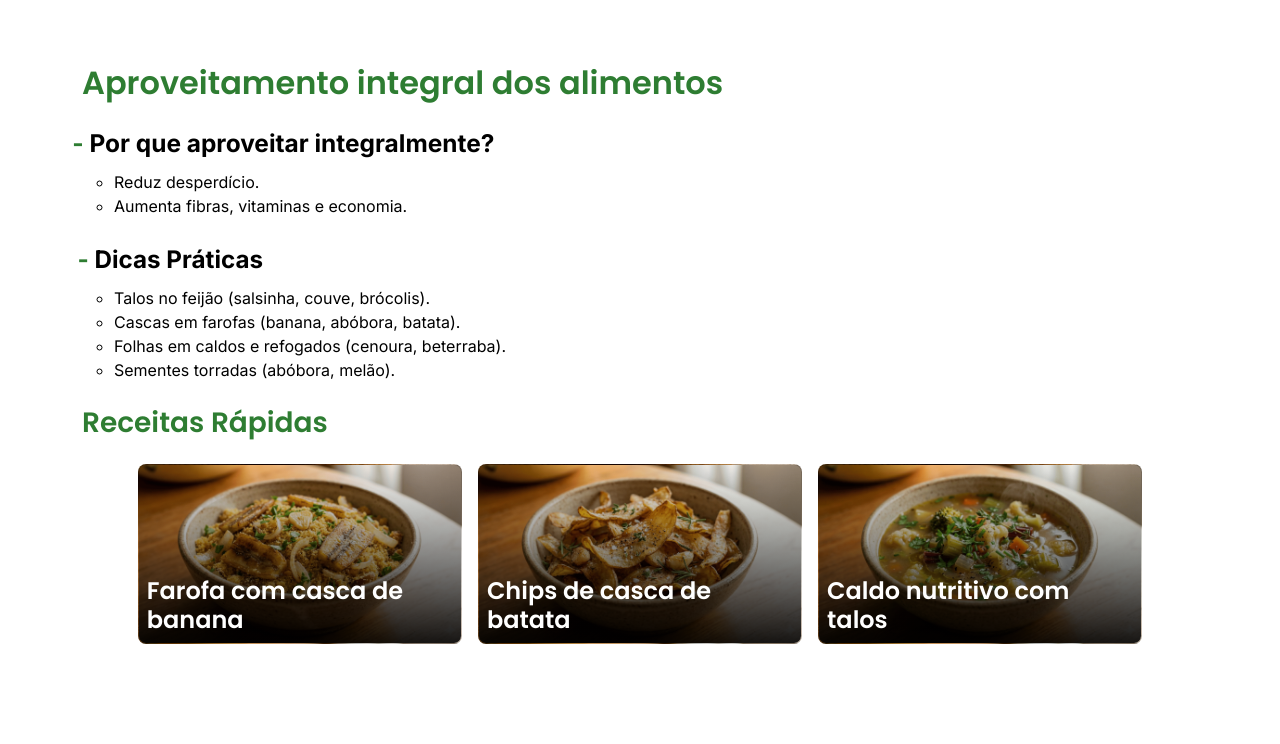
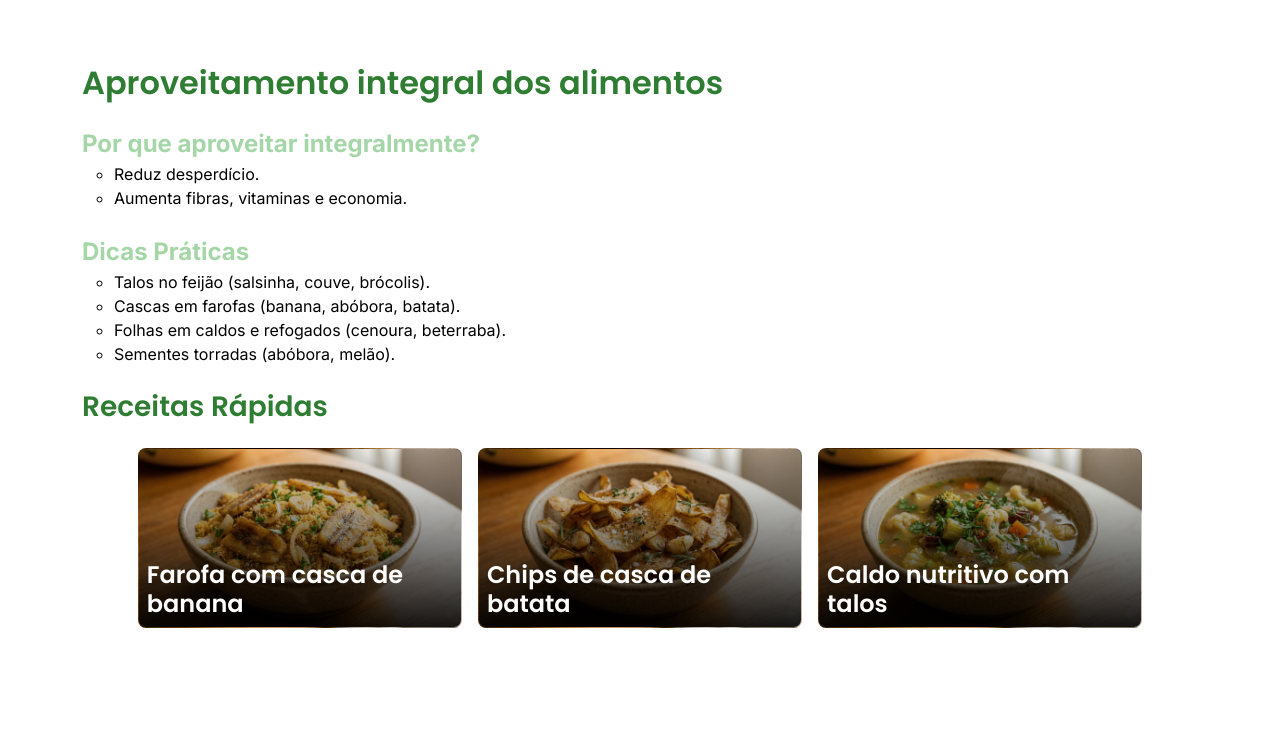
Before and after one commit to Filipe-Alexandre/senac-nutricao, a React (Vite) app: page / in a window 1280 px wide. Shown: the part 2420-3164 px from the top of the page. Built offline with nearby package versions, Linux system fonts and the light colour scheme.

Commit message:
ajuste solicitado

```diff
--- a/src/components/Aproveitamento.jsx
+++ b/src/components/Aproveitamento.jsx
@@ -12,23 +12,23 @@ export default function Aproveitamento() {
         <section id="apr-ali" className="container my-5">
             <h2 className="mb-4">Aproveitamento integral dos alimentos</h2>
 
-            <details className="mb-4" open>
-                <summary className="fw-bold fs-4 mb-2">Por que aproveitar integralmente?</summary>
+            <div className="mb-4" open>
+                <span className="fw-bold fs-4 mb-2">Por que aproveitar integralmente?</span>
                 <ul className="mb-0">
                     <li>Reduz desperdício.</li>
                     <li>Aumenta fibras, vitaminas e economia.</li>
                 </ul>
-            </details>
+            </div>
 
-            <details className="mb-4" open>
-                <summary className="fw-bold fs-4 mb-2">Dicas Práticas</summary>
+            <div className="mb-4" open>
+                <span className="fw-bold fs-4 mb-2">Dicas Práticas</span>
                 <ul className="mb-0">
                     <li>Talos no feijão (salsinha, couve, brócolis).</li>
                     <li>Cascas em farofas (banana, abóbora, batata).</li>
                     <li>Folhas em caldos e refogados (cenoura, beterraba).</li>
                     <li>Sementes torradas (abóbora, melão).</li>
                 </ul>
-            </details>
+            </div>
 
             <div className="receitas">
                 <h3 className="mb-4">Receitas Rápidas</h3>
--- a/src/styles/base.scss
+++ b/src/styles/base.scss
@@ -25,7 +25,7 @@
     }
 
     50% {
-        transform: scale(1.02);
+        transform: scale(1.03);
     }
 
     100% {
@@ -302,6 +302,7 @@ main {
                 padding: .5rem 1rem;
                 border-radius: 16px;
                 cursor: pointer;
+                text-align: center;
 
                 transition: all .3s ease;
 
@@ -328,15 +329,15 @@ main {
         max-height: fit-content !important;
         min-height: fit-content !important;
 
-        details {
-            summary {
+        div { //details
+            span { //summary
+                color: var(--bs-success-bg-subtle);
                 cursor: pointer;
-                animation: pulse 2.5s ease-in-out infinite;
 
-                &::before {
-                    content: "+ ";
-                    color: var(--bs-success);
-                }
+                // &::before {
+                //     content: "+ ";
+                //     color: var(--bs-success);
+                // }
             }
 
             &[open] summary::before {
@@ -359,13 +360,6 @@ main {
                     }
                 }
             }
-        }
-
-        details:nth-of-type(2) {
-            summary {
-                animation-delay: 1s;
-            }
-
         }
     }
 
@@ -556,6 +550,7 @@ footer {
         height: 100px;
         aspect-ratio: 1 / 1;
         filter: grayscale(.8);
+        animation: pulse 3s ease-in-out infinite;
 
         &:hover {
             filter: grayscale(0);
```
